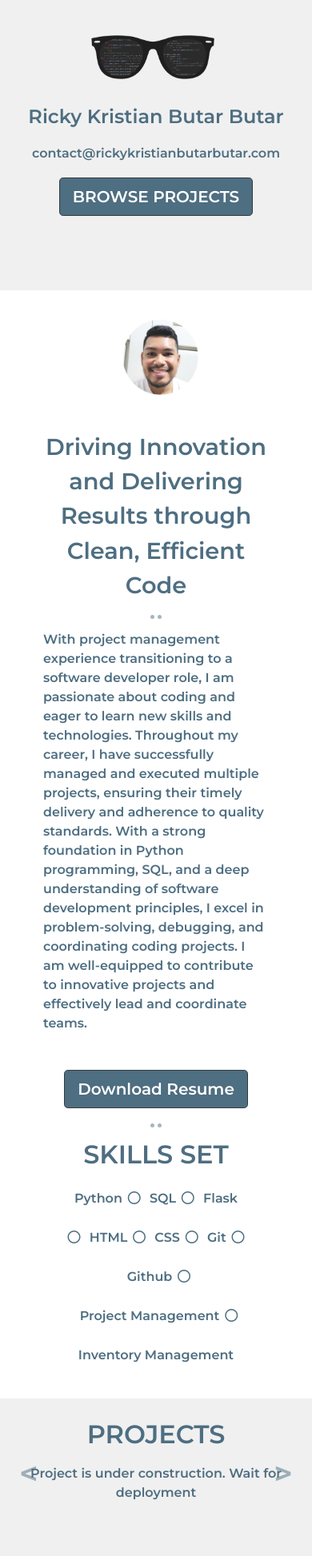
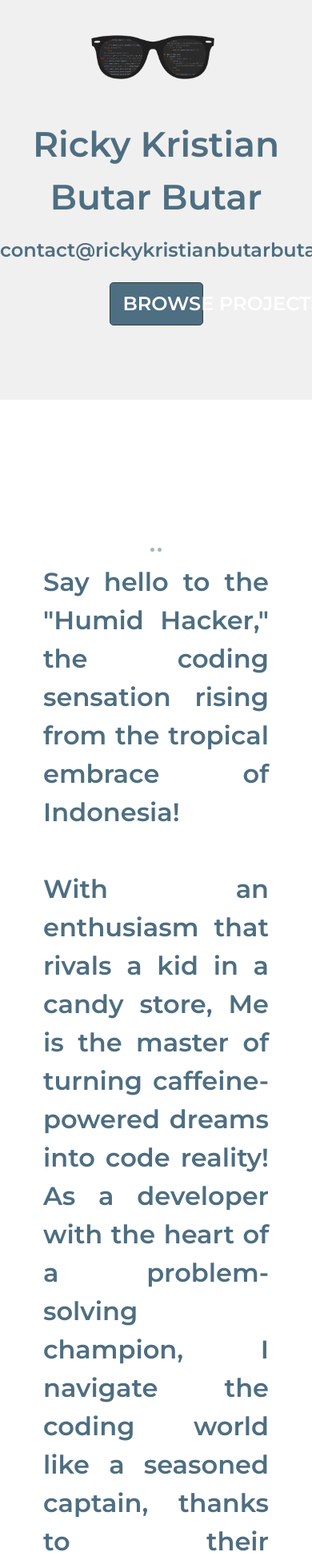
Before and after one commit to rickykristianb/Portofolio-website, a Flask app: page / in a window 390 px wide; the page is wider, and only the part inside the window is pictured. Shown: the part 160-2106 px from the top of that part at 80% size. Run offline with Flask 3, Linux system fonts and the light colour scheme; data that the repository does not hold is empty; parts of the project's set-up code (start-up, migrations or seed data) failed here and were passed over; some libraries are stand-ins or nearby versions.

Commit message:
add mobile screen size

```diff
--- a/static/css/portofolio.css
+++ b/static/css/portofolio.css
@@ -26,7 +26,7 @@ hr {
 }
 
 .project-page-title {
-  margin: 5% auto 2.5% auto;
+  margin: 10% auto 2.5% auto;
 }
 
 .project-page-sub-title {
@@ -70,24 +70,25 @@ li {
     .item-in-row {
         width:175%;
         padding-left:100%;
-}
+    }
 }
 
 @media (max-width: 886px) {
   .header-divider {
     top:12%
   }
+
+  .profile-picture {
+    display: none;
+  }
 }
 
+
+/* MOBILE SCREEN SIZE----------------------------------------------------*/
 @media (max-width: 990px)  {
 
   #name_section {
     font-size: 50%;
-  }
-
-  .profile-picture{
-    margin-left: 15%;
-    margin-bottom: 15%
   }
 
   .name-label {
@@ -98,12 +99,98 @@ li {
     font-size: 50%;
   }
 
+/* Contact Me Section*/
   .contact-me-information {
-    margin-bottom: 10%
+    margin-bottom: 15%;
   }
+
+  .contact-information, .contact-me-title{
+    font-size: 2em;
+  }
+  .social-media-icon-div {
+    padding-top: 4%;
+    font-size: 1.5em;
+  }
+
+  .button_download_resume_bottom {
+    width: 40%;
+  }
+
+  .button_download_resume {
+    width: 40%;
+  }
+
+  #resume_button_bottom a button {
+    font-size: 150%;
+  }
+
+  #resume_button_bottom {
+    margin-top: 10%;
+    padding-bottom: 10%
+  }
+
+  #resume_button_top a {
+    font-size: 150%;
+  }
+
+    /* Send Message Form*/
+    .form_field {
+        height:35px;
+        border: 0.5px solid #4e6e81;
+    }
+
+    .form_label {
+        font-size: 2em;
+    }
+
+    .send_message_button{
+        width: 40%;
+        font-size: 2000em;   /* CEK KENAPA TIDAK BISA MEMPERBESAR FONT DI SEND MESSAGE BUTTON*/
+    }
+
+    /* About Page */
+    .image-container {
+        padding-top: -5em;
+        display: flex;
+        justify-content: center;
+        align-items: center;
+
+    }
+
+    .image-container img {
+        max-width: 100%;
+        max-height: 100%;
+    }
+
+    /* Skills Set*/
+    .skills-set-list ul li{
+        font-size: 1.5em;
+    }
+
+    .professional-highlight {
+        font-size: 2em;
+    }
+    /* Home page*/
+    #name_section p{
+        font-size: 5.5em;
+        margin-top: 5%;
+    }
+
+    #email_section p {
+        font-size: 1.5em;
+        margin-bottom: 5%;
+    }
+
+    .button_browse_project {
+        width: 30%;
+    }
+
+    #project_button a button{
+        font-size:150%;
+    }
 }
 
-@media (max-width: 770px)  {
+@media (max-width: 767px)  {
   .header-divider {
     top:12%
   }
@@ -159,7 +246,7 @@ li {
 #about-page {
   background-color: white;
   margin-top: 85px;
-  padding: 3.5% 10%;
+  padding: 8% 10%;
 }
 
 #projects-page {
@@ -205,11 +292,13 @@ li {
 
 .button-link:hover {
   text-decoration: none;
+  color: #4e6e81;
 }
 
 .nav-menu ul li a {
   font-size: 1.4rem;
 }
+
 .new-nav-menu ul li a {
   font-size: 0.95rem;
 }
@@ -220,13 +309,12 @@ li {
   }
 }
 
-.profile-picture-div {
-  margin-left: 20%;
-  margin-top: 5%;
+.image-container {
+    margin-top: 140px;
 }
 
 #resume_button_top, #resume_button_bottom {
-  padding-top: 10%
+  padding-top: 5%
 }
 
 .projects-button {
@@ -247,7 +335,7 @@ li {
 }
 
 .skill-set-row {
-  margin-bottom: 1%
+  margin-top: 7%
 }
 
 .skills-set-li {
@@ -256,11 +344,12 @@ li {
 }
 
 .skills-set-hr {
-  margin-top: 5%;
+  margin-top: 3%;
 }
 
 .skills-set-list {
     padding: 0.1% 10%;
+    padding-bottom: 5%;
     line-height: 3;
 }
 
@@ -539,3 +628,10 @@ ul.text-center {
     position: absolute;
     top: 50%
 }
+
+.giphy-embed{
+    margin-top:3%;
+    margin-left: 40%;
+    width:20%;
+    border-radius:10%;
+}
--- a/templates/footer.html
+++ b/templates/footer.html
@@ -40,17 +40,17 @@
           {% if form_for == "homepage" %}
           <form method="post" id="send_message_form">
             {{ form.csrf_token }}
-            {{ form.company_name.label }}<br>{{ form.company_name(class_="form_field", id="company_name_field")}}<br>
-            {{ form.company_email.label }}<br> {{ form.company_email(class_="form_field", id="company_email_field") }}<br>
-            {{ form.message.label }}<br> {{ form.message(class_="textarea-form form_field", id="message_field")}}<br>
+            {{ form.company_name.label(class_="form_label") }}<br>{{ form.company_name(class_="form_field", id="company_name_field")}}<br>
+            {{ form.company_email.label(class_="form_label") }}<br> {{ form.company_email(class_="form_field", id="company_email_field") }}<br>
+            {{ form.message.label(class_="form_label") }}<br> {{ form.message(class_="textarea-form form_field", id="message_field")}}<br>
             {{ form.submit(class_="btn btn-outline-dark send_message_button") }}
           </form>
           {% else %}
           <form method="post" id="send_message_form_project_details">
             {{ form.csrf_token }}
-            {{ form.company_name.label }}<br>{{ form.company_name(class_="form_field", id="company_name_field2" )}}<br>
-            {{ form.company_email.label }}<br> {{ form.company_email(class_="form_field", id="company_email_field2") }}<br>
-            {{ form.message.label }}<br> {{ form.message(class_="textarea-form form_field", id="message_field2")}}<br>
+            {{ form.company_name.label(class_="form_label") }}<br>{{ form.company_name(class_="form_field", id="company_name_field2" )}}<br>
+            {{ form.company_email.label(class_="form_label") }}<br> {{ form.company_email(class_="form_field", id="company_email_field2") }}<br>
+            {{ form.message.label(class_="form_label") }}<br> {{ form.message(class_="textarea-form form_field", id="message_field2")}}<br>
             {{ form.submit(class_="btn btn-outline-dark send_message_button") }}
           </form>
           {% endif %}
--- a/templates/index.html
+++ b/templates/index.html
@@ -25,25 +25,17 @@
       <div class="container-fluid">
         <div class="row about-row">
           <div class="profile-col col-lg-6">
-            <div class="profile-picture-div ">
+            <div class="image-container">
               <img class="profile-picture" src="../static/img/Profile-Picture-About-Page.png" alt="Profile Picture">
             </div>
           </div>
           <div class="profile-headline col-lg-6">
-            <div class="about-headline-div">
-              <p class="about-headline text-center">
-                Driving Innovation and Delivering Results through Clean, Efficient Code
-              </p>
-            </div>
             <hr />
-            <p class="professional-highlight">
-              With project management experience transitioning to a software developer role, I am passionate about
-              coding and eager to learn new skills and technologies. Throughout my career, I have successfully managed
-              and executed multiple projects, ensuring their timely delivery and adherence to quality standards. With a
-              strong foundation in Python programming, SQL, and a deep understanding of software development
-              principles, I excel in problem-solving, debugging, and coordinating coding projects. I am well-equipped to
-              contribute to innovative projects and effectively lead and coordinate teams.
-            </p>
+            <p class="professional-highlight text-justify">
+            Say hello to the "Humid Hacker," the coding sensation rising from the tropical embrace of Indonesia! <br><br> With an enthusiasm that rivals a kid in a candy store, Me is the master of turning caffeine-powered dreams into code reality!
+            As a developer with the heart of a problem-solving champion, I navigate the coding world like a seasoned captain, thanks to their exceptional project management experience! Whether it's untangling complex algorithms or orchestrating team collaborations, the "Humid Hacker" fearlessly takes the lead.
+            Fueling their coding escapades is an unyielding love for coffee - a magical elixir that keeps their programming prowess on point! When the code starts flowing, you can bet I've got a trusty cup of joe by my side! <br><br>
+            So, if you're seeking a coding wizard who thrives in the humidity of challenges, adores the aroma of coffee, and can manage projects like a pro, look no further than the one and only "Humid Hacker" from Indonesia! I am here to make the coding world brighter, one line of code and one perfectly brewed cup of coffee at a time! ☕</p>
             <div id="resume_button_bottom" class="text-center">
               <a href="{{ url_for('download_resume', filename='files/Resume-RickyKristianButarButar.pdf') }}" target="blank"><button type="button" class="btn btn-outline-dark btn-lg button_download_resume mx-auto">Download Resume</button></a>
             </div>
@@ -106,6 +98,9 @@
                             {% else %}
                             <div>
                                 <p class="no-project-list-homepage justify-content-center text-center">Project is under construction. Wait for deployment</p>
+                                <div class="no-project-gif">
+                                <iframe src="https://giphy.com/embed/JIX9t2j0ZTN9S" width="480" height="480" frameBorder="0" class="giphy-embed" allowFullScreen></iframe><p><a href="https://giphy.com/gifs/JIX9t2j0ZTN9S"></a></p>
+                                </div>
                             </div>
                             {% endif %}
                         </div>
```
